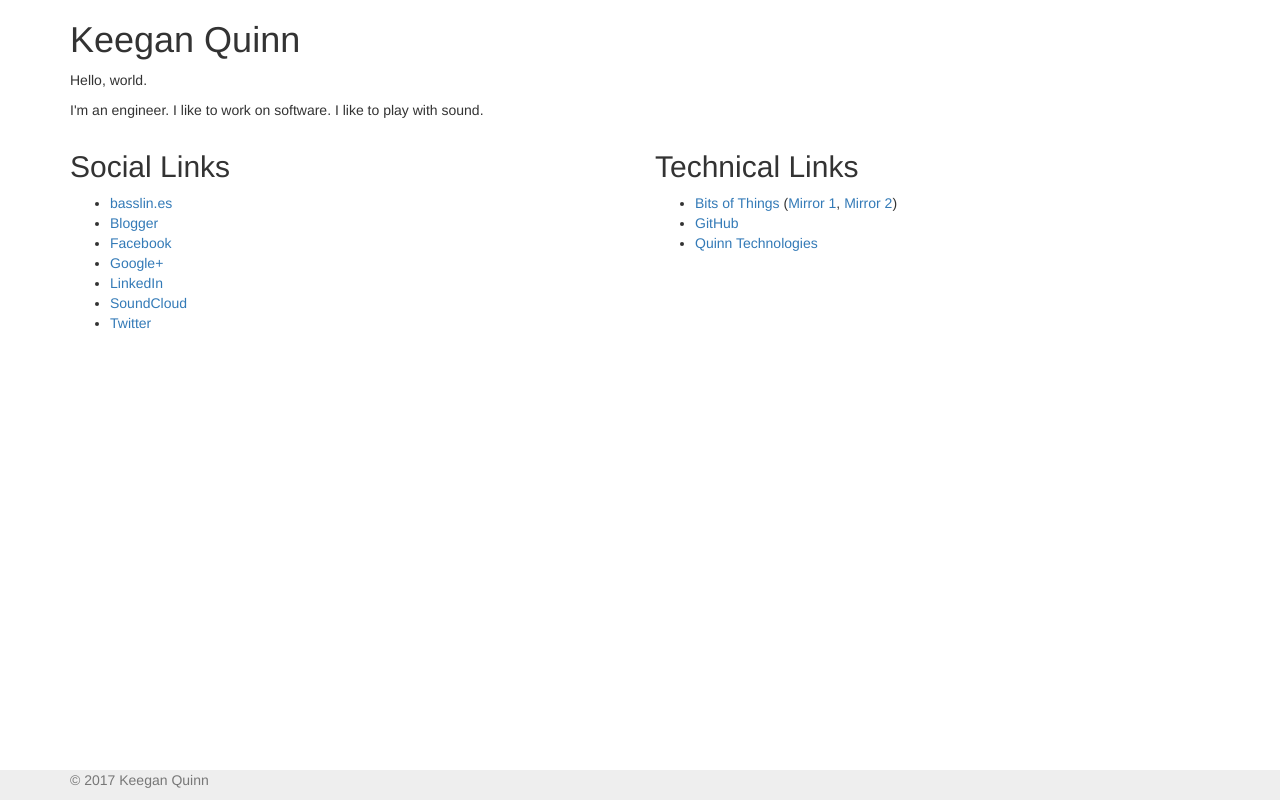
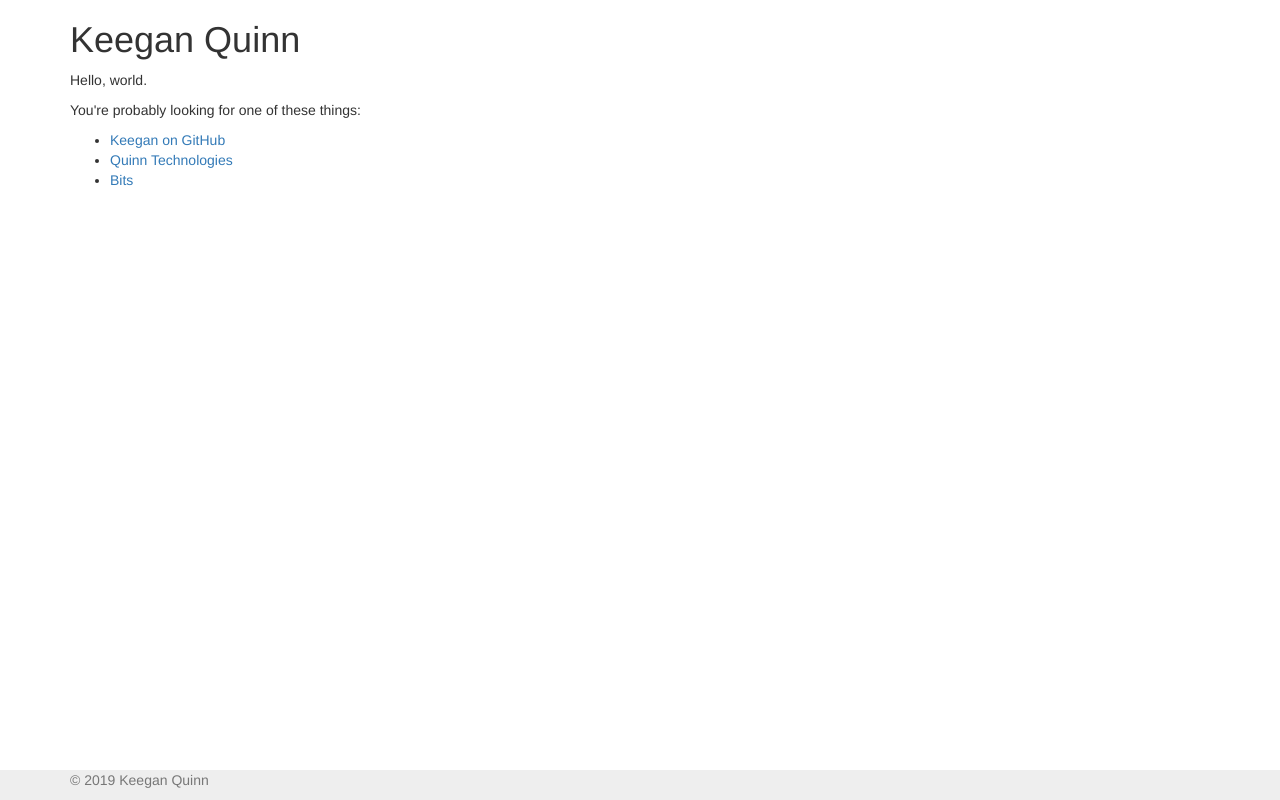
Before and after one commit to keeganquinn/keeganquinn.github.io, a plain HTML site: page index.html in a window 1280 px wide. Drawn offline with nearby package versions, Linux system fonts and the light colour scheme.

Commit message:
Update landing page.

```diff
--- a/index.html
+++ b/index.html
@@ -21,40 +21,18 @@
 
       <p>Hello, world.</p>
 
-      <p>I'm an engineer. I like to work on software. I like to play with sound.</p>
+      <p>You're probably looking for one of these things:</p>
 
-      <div class="row">
-        <div class="col-sm-6">
-          <h2>Social Links</h2>
-
-          <ul>
-            <li><a href="https://basslin.es/keegan/">basslin.es</a></li>
-            <li><a href="http://keegan.ws/">Blogger</a></li>
-            <li><a href="https://www.facebook.com/keegan.quinn">Facebook</a></li>
-            <li><a href="https://profiles.google.com/keeganquinn">Google+</a></li>
-            <li><a href="http://www.linkedin.com/pub/keegan-quinn/26/6a7/a36">LinkedIn</a></li>
-            <li><a href="http://soundcloud.com/keegan">SoundCloud</a></li>
-            <li><a href="http://twitter.com/keeganquinn">Twitter</a></li>
-          </ul>
-        </div>
-
-        <div class="col-sm-6">
-          <h2>Technical Links</h2>
-
-          <ul>
-            <li><a href="https://keeganquinn.github.io/bits/">Bits of Things</a>
-              (<a href="https://basslin.es/~keegan/bits/">Mirror 1</a>,
-              <a href="https://quinn.tk/~keegan/bits/">Mirror 2</a>)</li>
-            <li><a href="https://github.com/keeganquinn">GitHub</a></li>
-            <li><a href="https://quinn.tk/">Quinn Technologies</a></li>
-          </ul>
-        </div>
-      </div>
+      <ul>
+        <li><a href="https://github.com/keeganquinn">Keegan on GitHub</a></li>
+        <li><a href="https://quinn.tk/">Quinn Technologies</a></li>
+        <li><a href="https://keeganquinn.github.io/bits/">Bits</a></li>
+      </ul>
     </div>
 
     <div class="footer">
       <div class="container">
-        <span class="text-muted">&copy; 2017 Keegan Quinn</span>
+        <span class="text-muted">&copy; 2019 Keegan Quinn</span>
       </div>
     </div>
 
```
